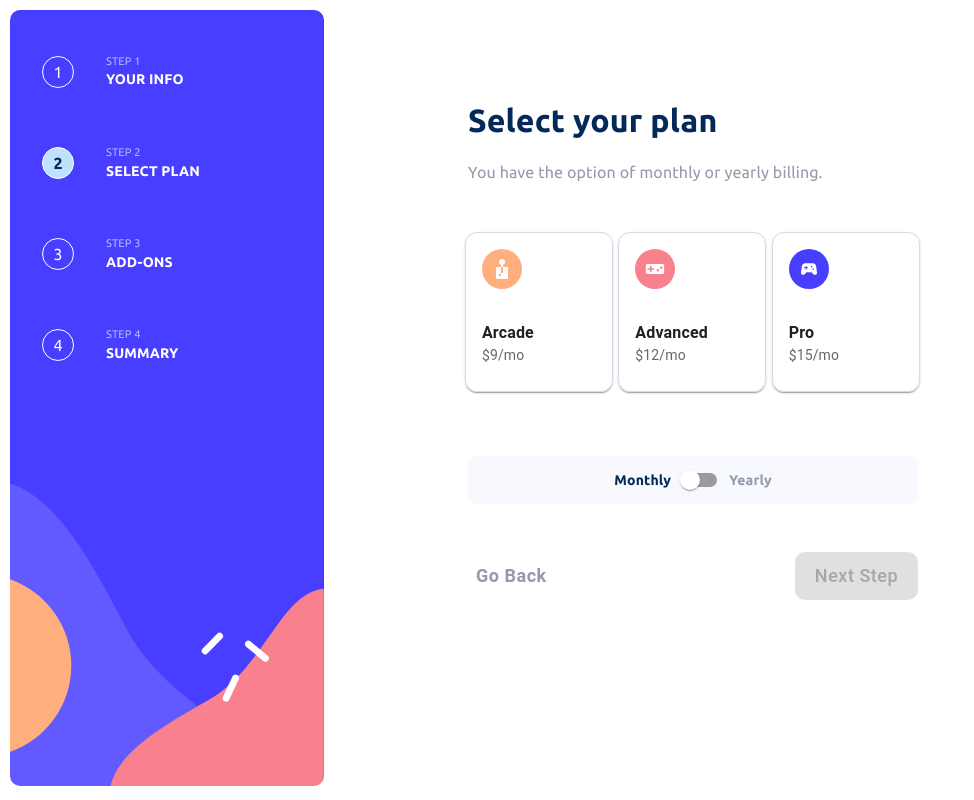
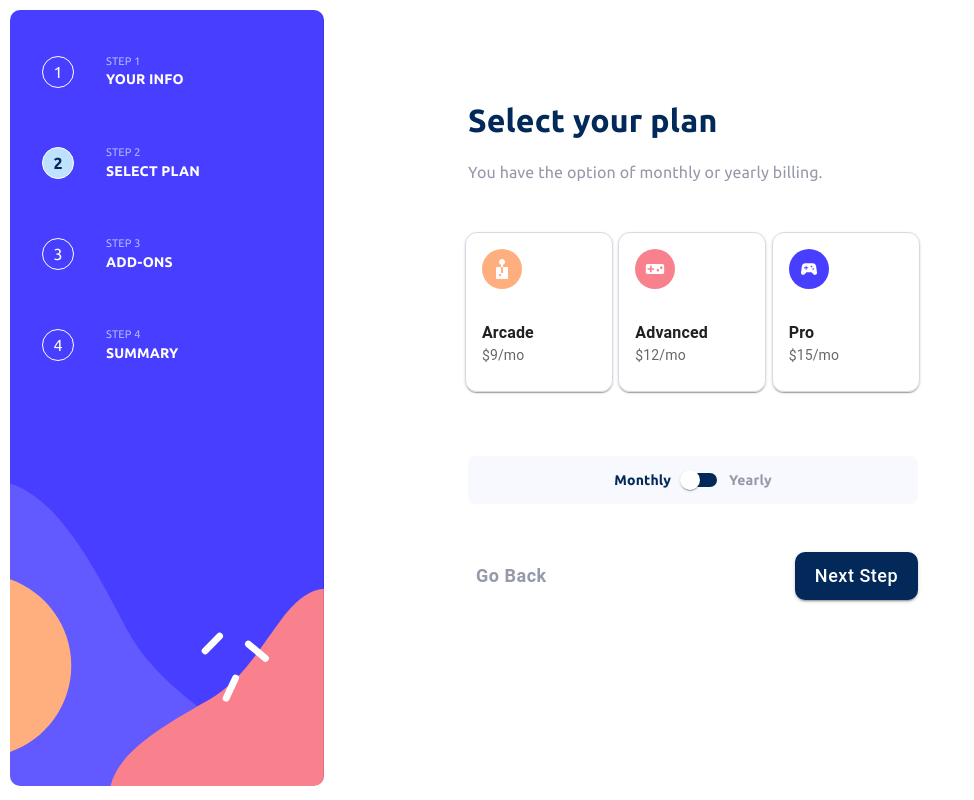
Before and after one commit to atamayo1/my-multi-step-form, a React (Vite) app: page /select-plan in a window 1280 px wide. Shown: the whole page, without its empty margins (0-974 px from the left). Built offline with nearby package versions, Linux system fonts and the light colour scheme.

Commit message:
i added fixes on the second view for the functionality

```diff
--- a/package.json
+++ b/package.json
@@ -14,7 +14,7 @@
     "@emotion/styled": "^11.11.0",
     "@material-ui/core": "^4.12.4",
     "@mui/icons-material": "^5.14.3",
-    "@mui/material": "^5.14.3",
+    "@mui/material": "^5.14.4",
     "@mui/styled-engine-sc": "^5.12.0",
     "@popperjs/core": "^2.11.8",
     "bootstrap": "^5.3.1",
@@ -25,7 +25,7 @@
     "styled-components": "^6.0.7"
   },
   "devDependencies": {
-    "@types/react": "^18.2.18",
+    "@types/react": "^18.2.20",
     "@types/react-dom": "^18.2.7",
     "@vitejs/plugin-react": "^4.0.4",
     "eslint": "^8.46.0",
@@ -33,6 +33,6 @@
     "eslint-plugin-react-hooks": "^4.6.0",
     "eslint-plugin-react-refresh": "^0.4.3",
     "jest": "^29.6.2",
-    "vite": "^4.4.8"
+    "vite": "^4.4.9"
   }
 }
--- a/src/components/multistep/SecondStep.jsx
+++ b/src/components/multistep/SecondStep.jsx
@@ -28,13 +28,13 @@ const SecondStep = () => {
   const handleGoBack = () => {
     navigate("/");
   };
-  const handleNextStep = async () => {
+  const handleNextStep = async (isDisabled) => {
     let newData = {
       monthly: !checkMonthlyOrYearly,
       yearly: checkMonthlyOrYearly,
       cardSelection: cardSelection ? cardSelection : false,
     };
-    if (newData) {
+    if (newData && !isDisabled) {
       localStorage.setItem("second-step", JSON.stringify(newData));
       navigate("/add-ons");
     }
@@ -155,8 +155,9 @@ const SecondStep = () => {
                 Monthly
               </span>
               <Switch
+                className="switch-selection"
                 defaultChecked={false}
-                color="default"
+                style={{color: "white"}}
                 onChange={() => handleMonthlyOrYearly()}
               />
               <span
@@ -186,8 +187,7 @@ const SecondStep = () => {
               <Button
                 variant="contained"
                 className="btn-next-step"
-                disabled={cardSelection?.title ? false : true}
-                onClick={() => handleNextStep()}
+                onClick={() => handleNextStep(cardSelection?.title ? false : true)}
               >
                 Next Step
               </Button>
--- a/src/components/multistep/SecondStep.styled.js
+++ b/src/components/multistep/SecondStep.styled.js
@@ -39,6 +39,10 @@ export const ContentMultiStep = styled.div`
     width: 450px;
     height: 48px;
     border-radius: 8px;
+    .css-5ryogn-MuiButtonBase-root-MuiSwitch-switchBase.Mui-checked+.MuiSwitch-track, .css-1yjjitx-MuiSwitch-track {
+      background-color: #022959;
+      opacity: 1;
+    }
   }
 `;
 
```
Also changed, not shown: 1 other file (tests, documents, lock files or other folders).
